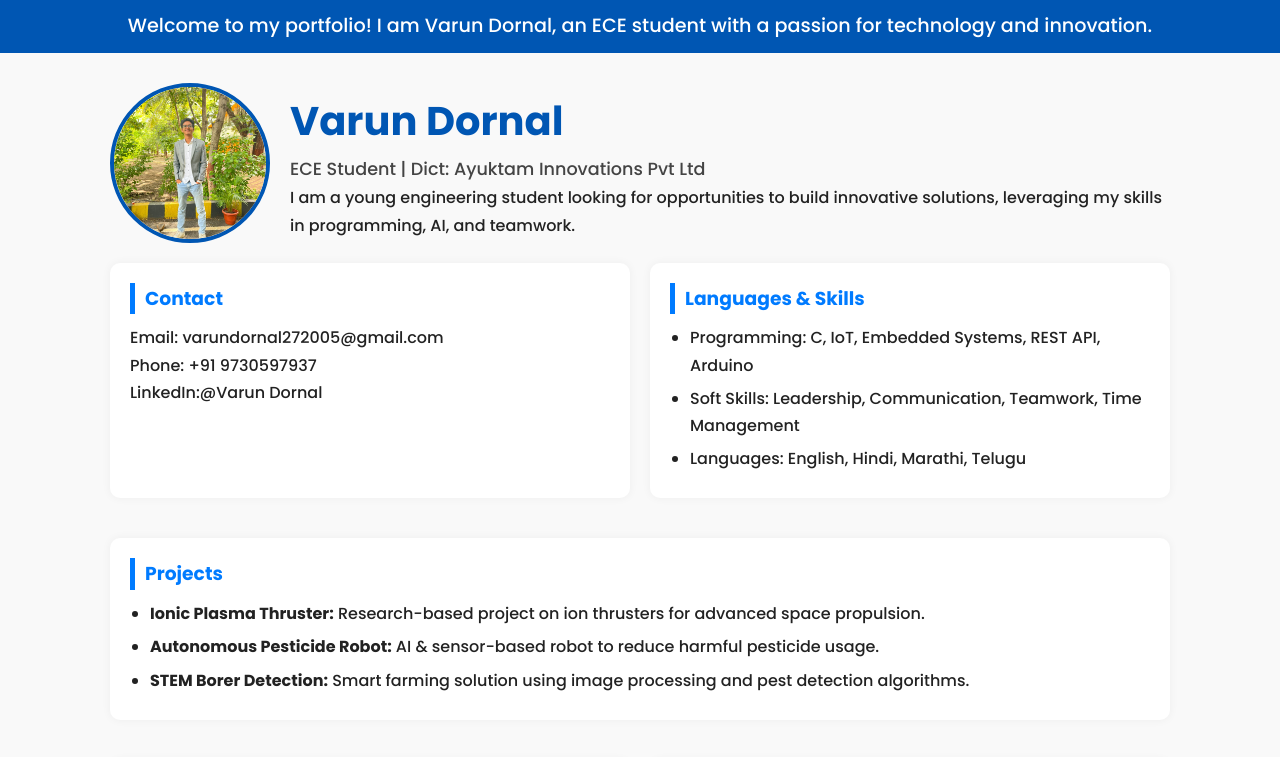
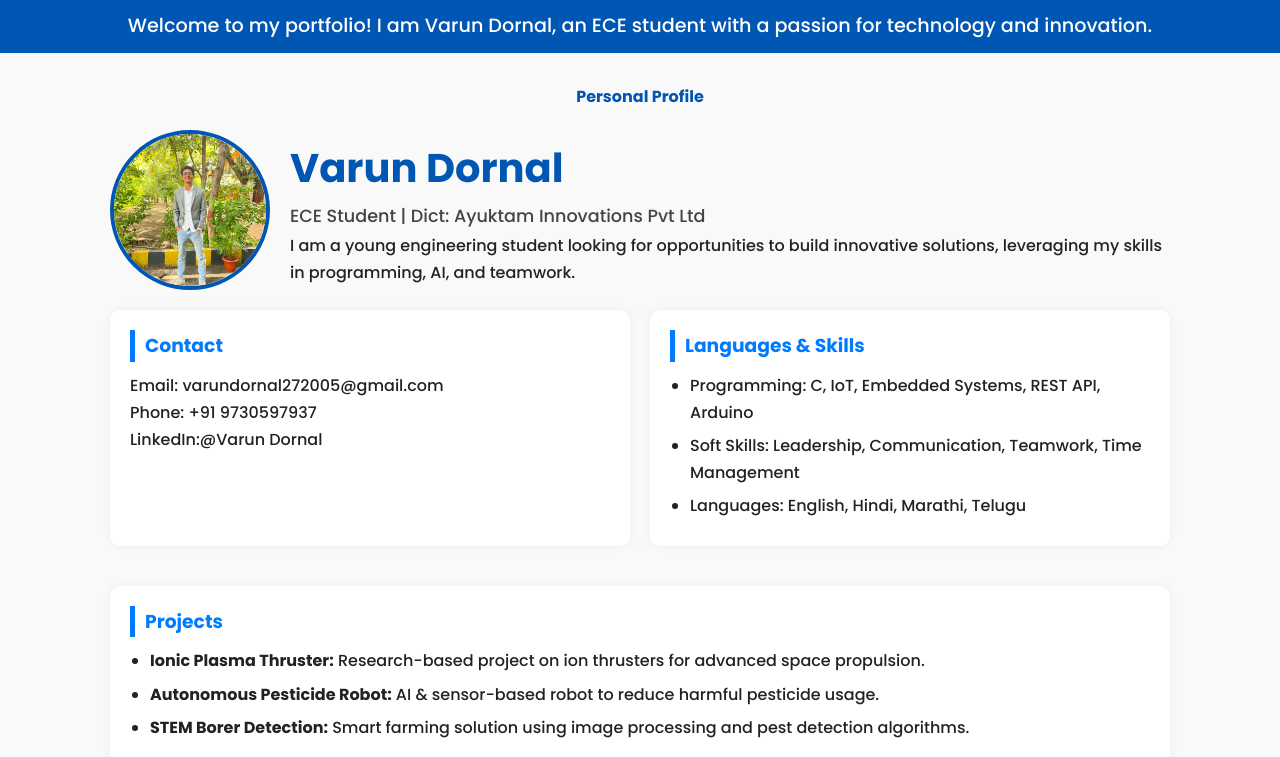
Before and after one commit to Varunsd7/mywebsite, a plain HTML site: page index.html in a window 1280 px wide. Shown: the top 757 px of the page. Drawn offline with Linux system fonts and the light colour scheme.

Commit message:
Update index.html

```diff
--- a/index.html
+++ b/index.html
@@ -40,6 +40,21 @@
       max-width: 1100px;
       margin: auto;
       padding: 30px 20px;
+    }
+
+    /* Personal Profile Link - New Section at the Top */
+    .highlight-link {
+      font-weight: bold;
+      color: var(--primary);
+      text-decoration: none;
+      display: block;
+      text-align: center;
+      margin-bottom: 20px;
+    }
+
+    .highlight-link:hover {
+      text-decoration: underline;
+      color: var(--accent);
     }
 
     .header {
@@ -133,16 +148,6 @@
       text-decoration: underline;
     }
 
-    /* Highlight the Personal Profile link */
-    .highlight-link {
-      font-weight: bold;
-      color: var(--primary);
-    }
-
-    .highlight-link:hover {
-      text-decoration: underline;
-      color: var(--accent);
-    }
   </style>
 </head>
 <body>
@@ -152,6 +157,9 @@
   </div>
 
   <div class="container">
+    <!-- Highlighted Personal Profile Link -->
+    <a href="https://varunsd7.github.io/pp/" target="_blank" class="highlight-link">Personal Profile</a>
+
     <div class="header">
       <img src="IMG-20240829-WA0016.jpg" alt="Varun Dornal" />
       <div class="header-content">
@@ -223,7 +231,6 @@
     <div class="section links">
       <h3>Additional Projects</h3>
       <ul>
-        <li><a href="https://varunsd7.github.io/pp/" target="_blank" class="highlight-link">Personal Profile</a></li>
         <li><a href="https://varunsd7.github.io/To_Do/" target="_blank">To Do List</a></li>
         <li><a href="https://varunsd7.github.io/Mdm-Wensite/" target="_blank">Resume Builder</a></li>
       </ul>
```
